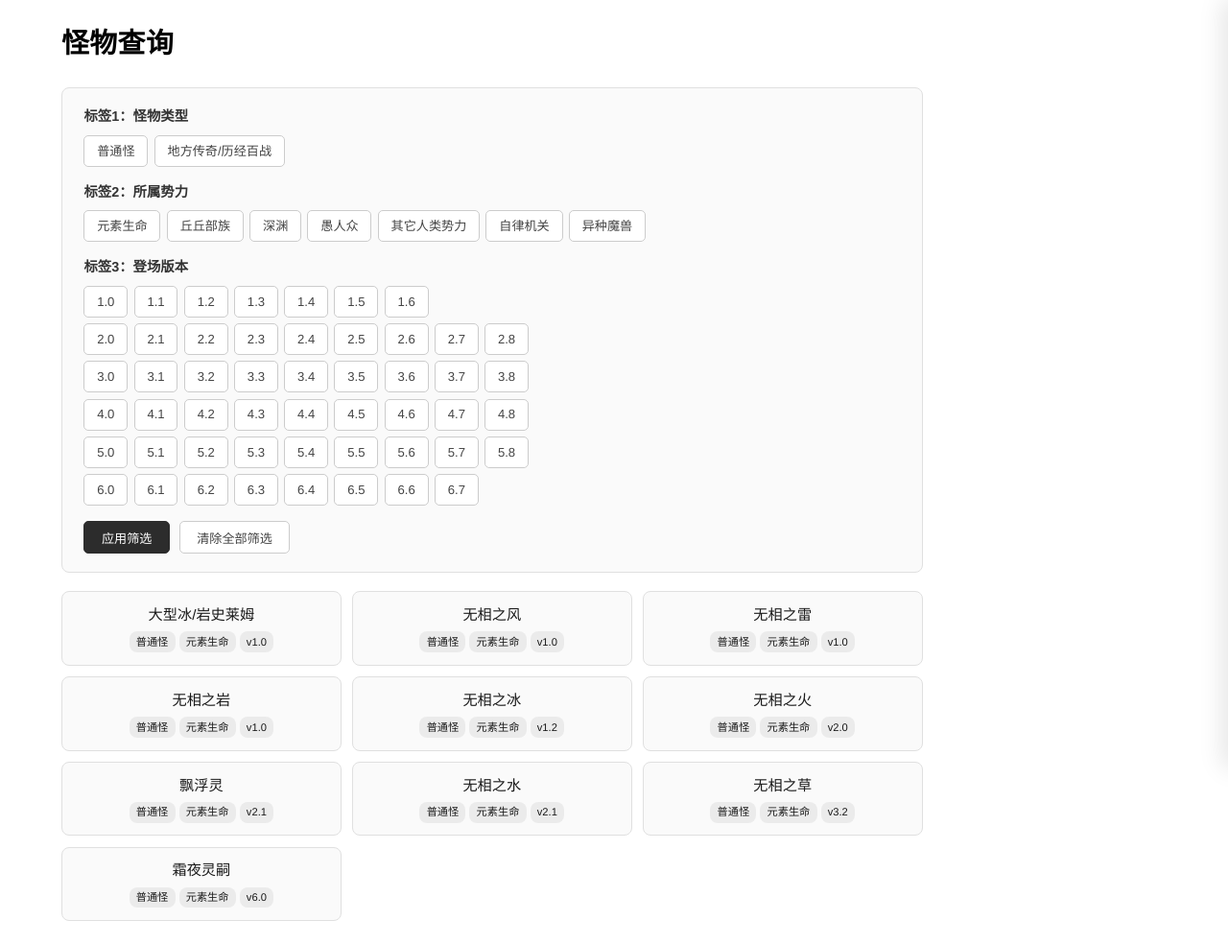
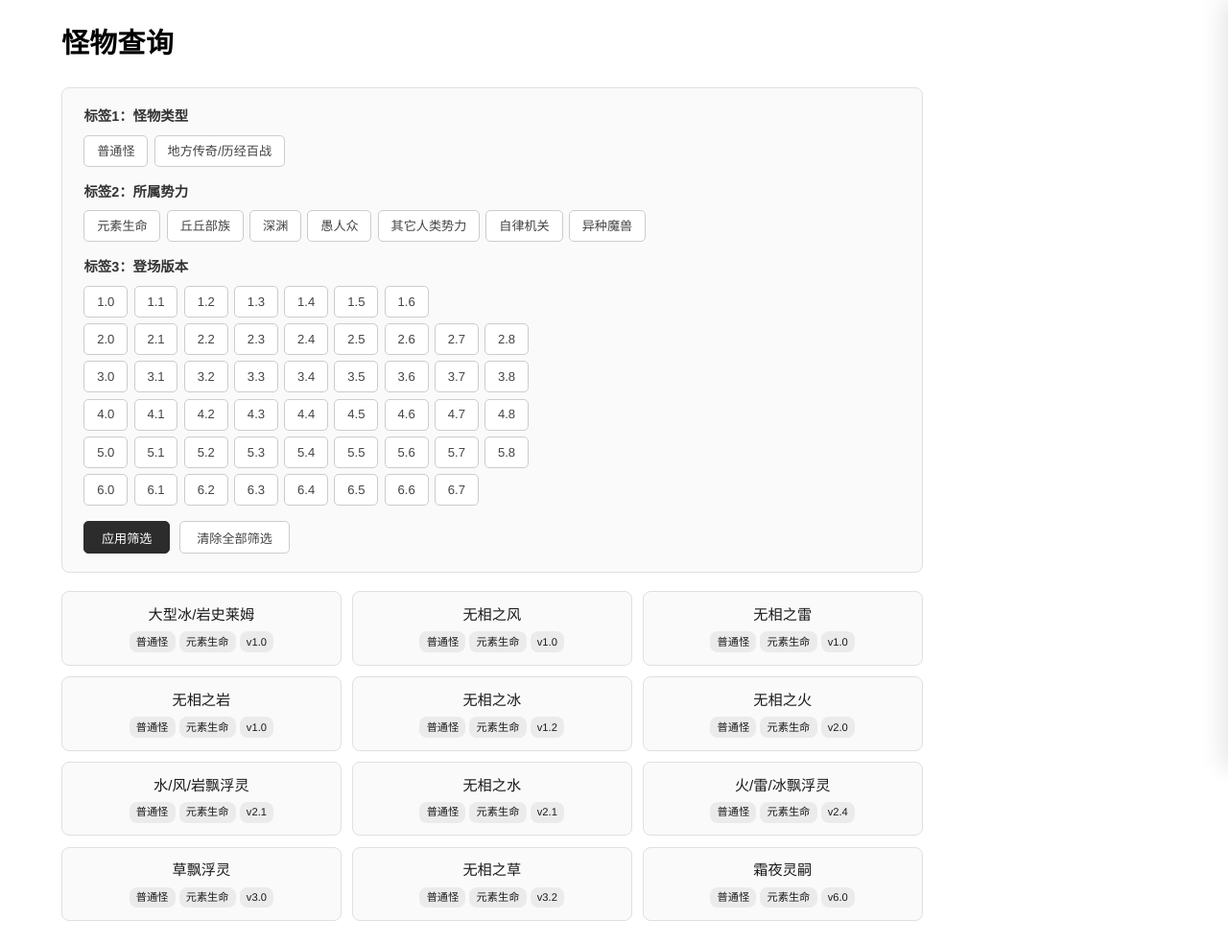
Before and after one commit to JuNltJuNlt/Monster-Mechanic, a plain HTML site: page main.html in a window 1280 px wide. Shown: the whole page at 96% size. Drawn offline with Linux system fonts and the light colour scheme.

Commit message:
Update main.html

```diff
--- a/main.html
+++ b/main.html
@@ -508,11 +508,25 @@
                     detail: '普通史莱姆中唯二带护盾的，分别具有8U冻盾/岩盾。\n拥有护盾时比较活跃，护盾被击破后活性降低，且一段时间后恢复。'
                 },
                 {
-                    name: '飘浮灵',
+                    name: '水/风/岩飘浮灵',
                     tag1: '普通怪',
                     tag2: '元素生命',
                     tag3: '2.1',
-                    detail: '不附着对应元素，但有对应元素的免疫；死亡后爆炸；拥有「怒气」机制：单次受伤达自身生命上限的18.75%/31.25%/43.75%/56.25%时，会积累20%/40%/70%/100%怒气。\n怒气达到100%后，飘浮灵可获得新技能，且亡语技能伤害提高，并获得额外效果：\n火：留下一个火种，造成二段高额伤害\n水：为大范围的飘浮灵回复20%血量\n风：留下一个风涡，持续牵引角色并造成伤害\n雷：剧烈膨胀并追踪玩家，一段时间后或接触到角色后爆炸\n草：为大范围的飘浮灵填满怒气\n冰：在地面留下冰霜，对站立于其中的角色造成伤害\n岩：大幅提高爆炸范围'
+                    detail: '不附着对应元素，但有对应元素的免疫；死亡后爆炸；拥有「怒气」机制：单次受伤达自身生命上限的18.75%/31.25%/43.75%/56.25%时，会积累20%/40%/70%/100%怒气。\n怒气达到100%后，飘浮灵可获得新技能，且亡语技能伤害提高，并获得额外效果：\n水：为大范围的飘浮灵回复20%血量\n风：留下一个风涡，持续牵引角色并造成伤害\n岩：大幅提高爆炸范围'
+                },
+                {
+                    name: '火/雷/冰飘浮灵',
+                    tag1: '普通怪',
+                    tag2: '元素生命',
+                    tag3: '2.4',
+                    detail: '不附着对应元素，但有对应元素的免疫；死亡后爆炸；拥有「怒气」机制：单次受伤达自身生命上限的18.75%/31.25%/43.75%/56.25%时，会积累20%/40%/70%/100%怒气。\n怒气达到100%后，飘浮灵可获得新技能，且亡语技能伤害提高，并获得额外效果：\n火：留下一个火种，造成二段高额伤害\n雷：剧烈膨胀并追踪玩家，一段时间后或接触到角色后爆炸\n冰：在地面留下冰霜，对站立于其中的角色造成伤害'
+                },
+                {
+                    name: '草飘浮灵',
+                    tag1: '普通怪',
+                    tag2: '元素生命',
+                    tag3: '3.0',
+                    detail: '不附着对应元素，但有对应元素的免疫；死亡后爆炸；拥有「怒气」机制：单次受伤达自身生命上限的18.75%/31.25%/43.75%/56.25%时，会积累20%/40%/70%/100%怒气。\n怒气达到100%后，飘浮灵可获得新技能，且亡语技能伤害提高，并获得额外效果：\n草：为大范围的飘浮灵填满怒气'
                 },
                 {
                     name: '无相之火',
```
